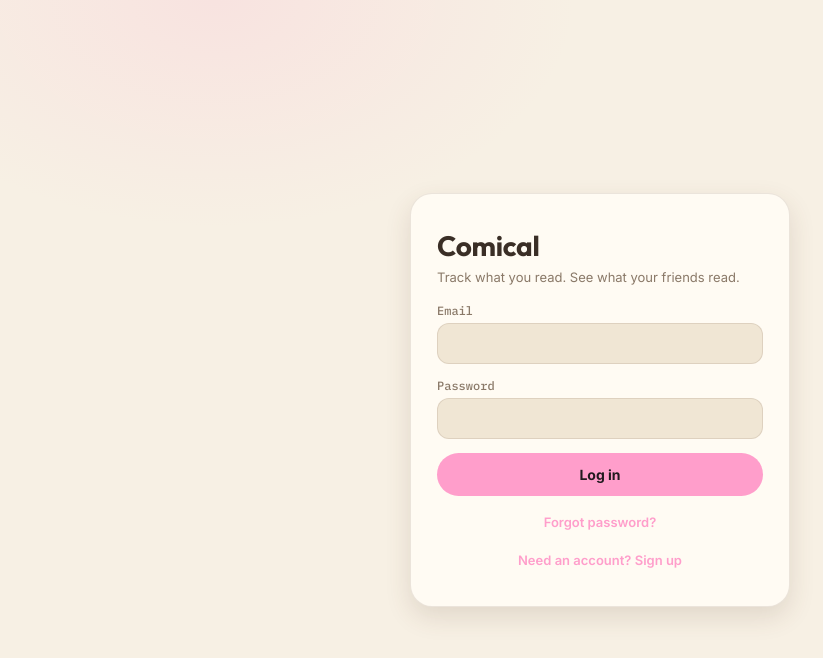
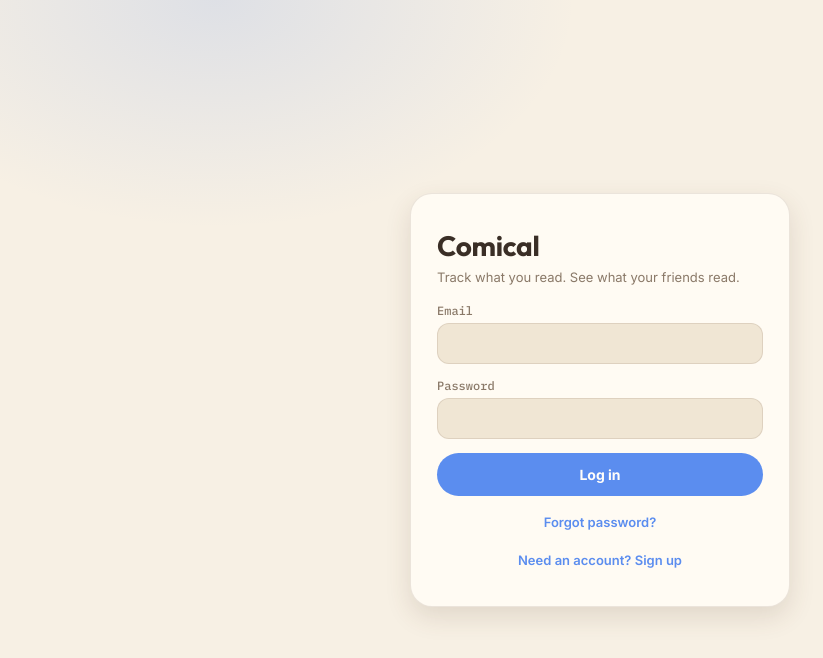
Before and after one commit to thelostagents-create/comical, a React (Vite) app: page / in a window 1280 px wide. Shown: the top 658 px of the page, without its empty margins (40-863 px from the left). Built offline with nearby package versions, Linux system fonts and the light colour scheme; no server answers; what bad-words would draw is missing.

Commit message:
Make accent color mode-independent instead of separate per light/dark

```diff
--- a/src/components/AccentPicker.tsx
+++ b/src/components/AccentPicker.tsx
@@ -1,16 +1,15 @@
 import { useState } from "react";
-import { ACCENT_PRESETS, getStoredAccent, getThemeMode, isValidHex, setStoredAccent } from "../theme";
+import { ACCENT_PRESETS, getStoredAccent, isValidHex, setStoredAccent } from "../theme";
 import Modal from "./Modal";
 
 export default function AccentPicker({ onClose }: { onClose: () => void }) {
-  const mode = getThemeMode();
-  const [current, setCurrent] = useState(getStoredAccent(mode));
+  const [current, setCurrent] = useState(getStoredAccent());
   const [hexInput, setHexInput] = useState(current);
 
   function choose(hex: string) {
     setCurrent(hex);
     setHexInput(hex);
-    setStoredAccent(hex, mode);
+    setStoredAccent(hex);
   }
 
   function applyCustom() {
--- a/src/theme.ts
+++ b/src/theme.ts
@@ -12,13 +12,9 @@ export const ACCENT_PRESETS = [
 ];
 
 const MODE_KEY = "comical:theme-mode";
-const ACCENT_KEY_PREFIX = "comical:accent:";
+const ACCENT_KEY = "comical:accent";
 const DEFAULT_MODE: ThemeMode = "light";
-
-const DEFAULT_ACCENT_BY_MODE: Record<ThemeMode, string> = {
-  dark: "#5b8def",
-  light: "#ff9ecb",
-};
+const DEFAULT_ACCENT = "#5b8def";
 
 function relativeLuminance(hex: string): number {
   const c = hex.replace("#", "");
@@ -50,17 +46,17 @@ export function getThemeMode(): ThemeMode {
   }
 }
 
-export function getStoredAccent(mode: ThemeMode): string {
+export function getStoredAccent(): string {
   try {
-    return localStorage.getItem(ACCENT_KEY_PREFIX + mode) || DEFAULT_ACCENT_BY_MODE[mode];
+    return localStorage.getItem(ACCENT_KEY) || DEFAULT_ACCENT;
   } catch {
-    return DEFAULT_ACCENT_BY_MODE[mode];
+    return DEFAULT_ACCENT;
   }
 }
 
-export function setStoredAccent(hex: string, mode: ThemeMode) {
+export function setStoredAccent(hex: string) {
   try {
-    localStorage.setItem(ACCENT_KEY_PREFIX + mode, hex);
+    localStorage.setItem(ACCENT_KEY, hex);
   } catch {
     // ignore storage failures (private browsing, etc.)
   }
@@ -69,7 +65,7 @@ export function setStoredAccent(hex: string, mode: ThemeMode) {
 
 export function applyThemeMode(mode: ThemeMode) {
   document.documentElement.dataset.theme = mode;
-  applyAccent(getStoredAccent(mode));
+  applyAccent(getStoredAccent());
 }
 
 export function setThemeMode(mode: ThemeMode) {
```
Also changed, not shown: 1 other file (tests, documents, lock files or other folders).
